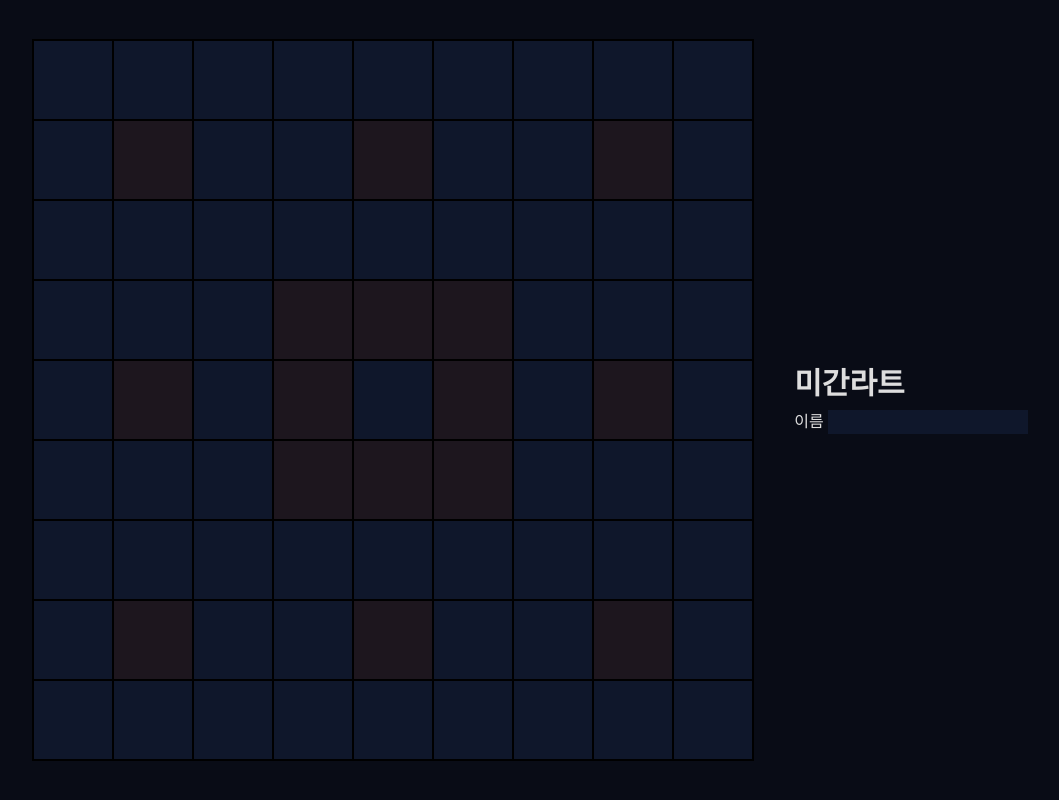
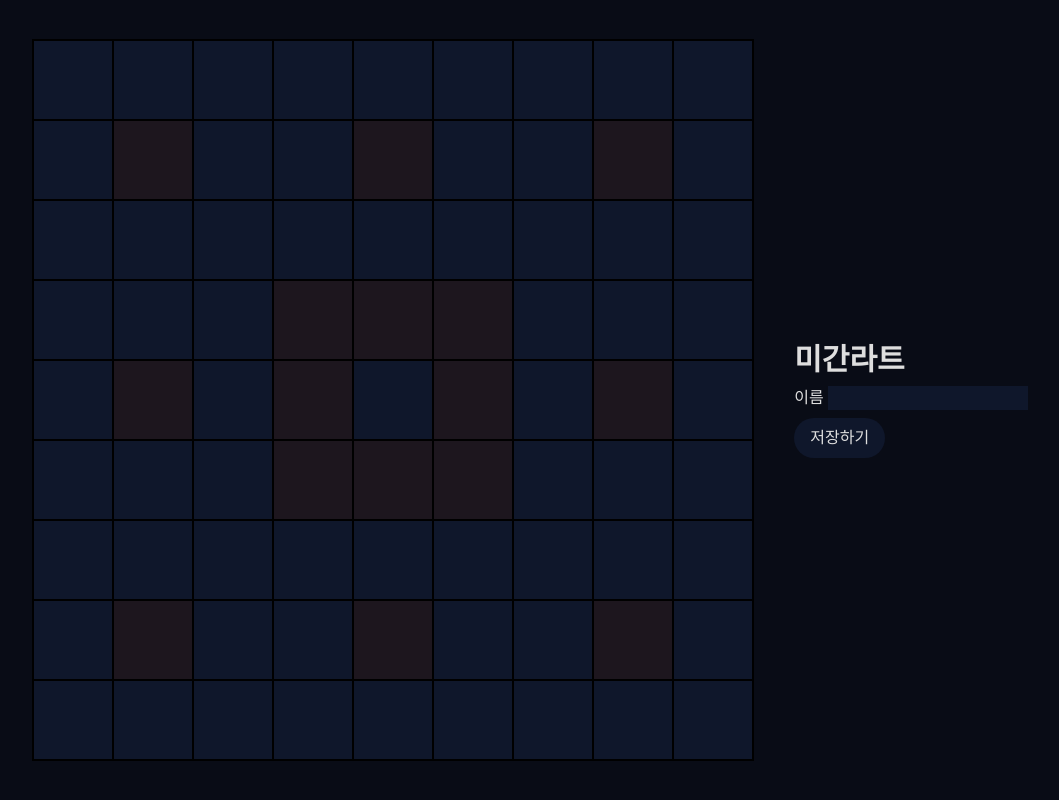
Before and after one commit to Migan178/migans-mandalart, a Svelte app: page / in a window 1280 px wide. Shown: the whole page, without its empty margins (110-1169 px from the left). Built offline with nearby package versions, Linux system fonts and the light colour scheme; a web font is replaced by a local one.

Commit message:
feat: save

```diff
--- a/package.json
+++ b/package.json
@@ -27,6 +27,7 @@
 	},
 	"dependencies": {
 		"@tailwindcss/vite": "^4.2.1",
+		"modern-screenshot": "^4.6.8",
 		"tailwindcss": "^4.2.1"
 	}
 }
--- a/src/App.svelte
+++ b/src/App.svelte
@@ -1,19 +1,44 @@
 <script lang="ts">
 	import MDA from "./lib/MDA.svelte";
 	import mandalartName from "./stores/name";
+	import { domToPng } from "modern-screenshot";
+
+	let captureArea: any | null;
+
+	async function handleSave(e: MouseEvent) {
+		if (!captureArea) {
+			return;
+		}
+
+		const downloadElement = document.createElement("a");
+
+		downloadElement.href = await domToPng(captureArea, {
+			scale: 2,
+		});
+		downloadElement.download = "mandalart.png";
+		downloadElement.click();
+	}
 </script>
 
 <main
 	class="flex h-screen w-screen flex-col gap-y-10 md:flex-row md:items-center md:justify-center md:gap-x-10 md:gap-y-0"
 >
-	<MDA />
+	<MDA bind:area={captureArea} />
 	<div>
 		<h1 class="mb-2 text-3xl font-semibold text-(--text-color)">
 			<a href="https://migan.co.kr">미간</a>라트
 		</h1>
 		<div>
-			<label for="name" class="text-(--text-color)">이름</label>
-			<input id="name" type="text" bind:value={$mandalartName} />
+			<div class="mb-2">
+				<label for="name" class="text-(--text-color)">이름</label>
+				<input id="name" type="text" bind:value={$mandalartName} />
+			</div>
+			<button
+				on:click={handleSave}
+				class="rounded-4xl bg-slate-900 px-4 py-2 text-(--text-color) duration-250 hover:cursor-pointer hover:text-(--hover-color)"
+			>
+				저장하기
+			</button>
 		</div>
 	</div>
 </main>
--- a/src/lib/MDA.svelte
+++ b/src/lib/MDA.svelte
@@ -1,9 +1,11 @@
 <script lang="ts">
 	import MainMDA from "./MainMDA.svelte";
 	import SubMDA from "./SubMDA.svelte";
+
+	let { area = $bindable() }: { area: any | null } = $props();
 </script>
 
-<div class="border">
+<div class="border" bind:this={area}>
 	<div class="flex">
 		{#each { length: 3 }, i}
 			<SubMDA {i} />
--- a/vite.config.ts
+++ b/vite.config.ts
@@ -9,9 +9,6 @@ export default defineConfig({
 		svelte(),
 		tailwindcss(),
 		VitePWA({
-			devOptions: {
-				enabled: true,
-			},
 			registerType: "autoUpdate",
 			workbox: {
 				clientsClaim: true,
```
Also changed, not shown: 1 other file (tests, documents, lock files or other folders).
